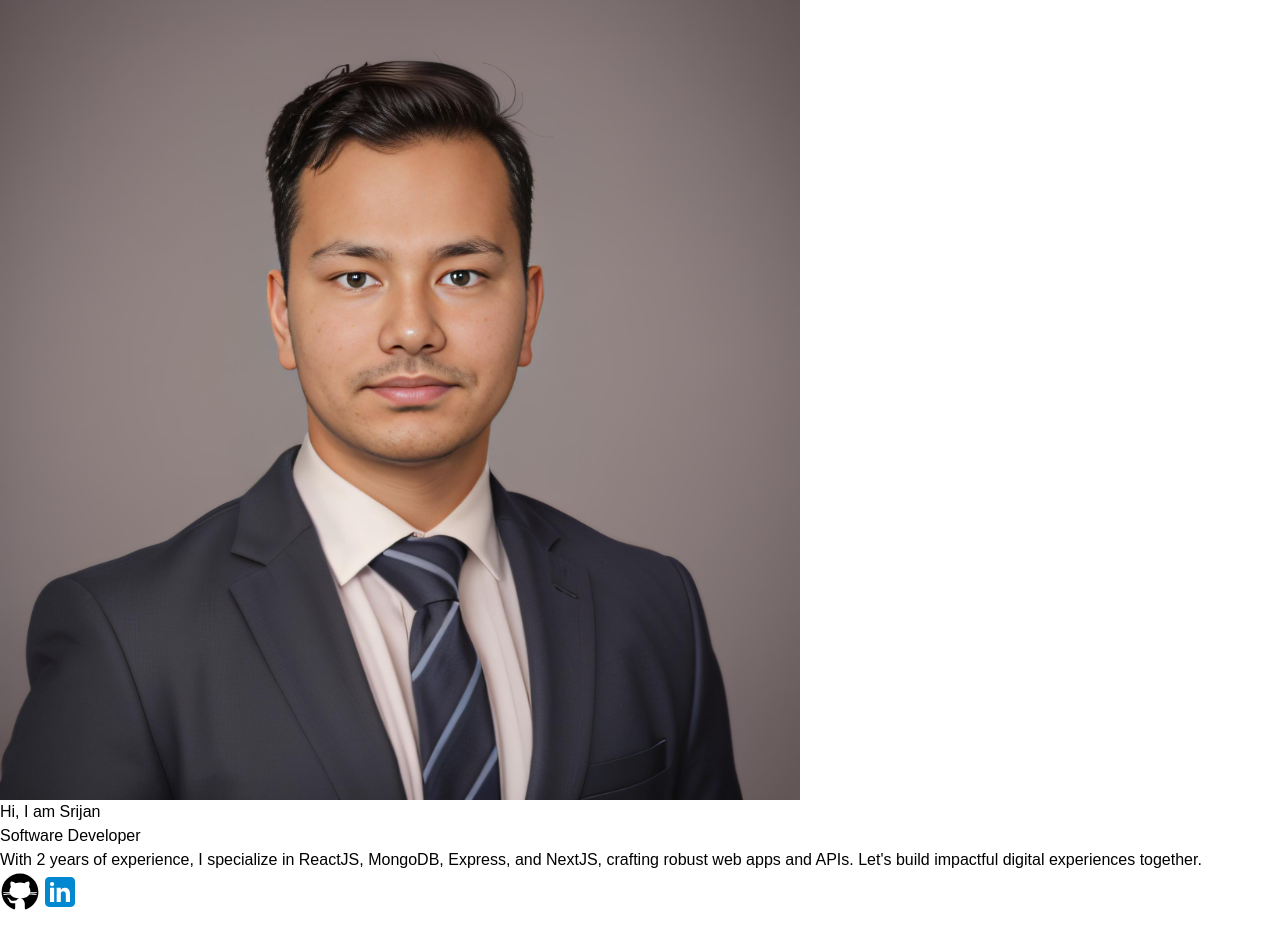
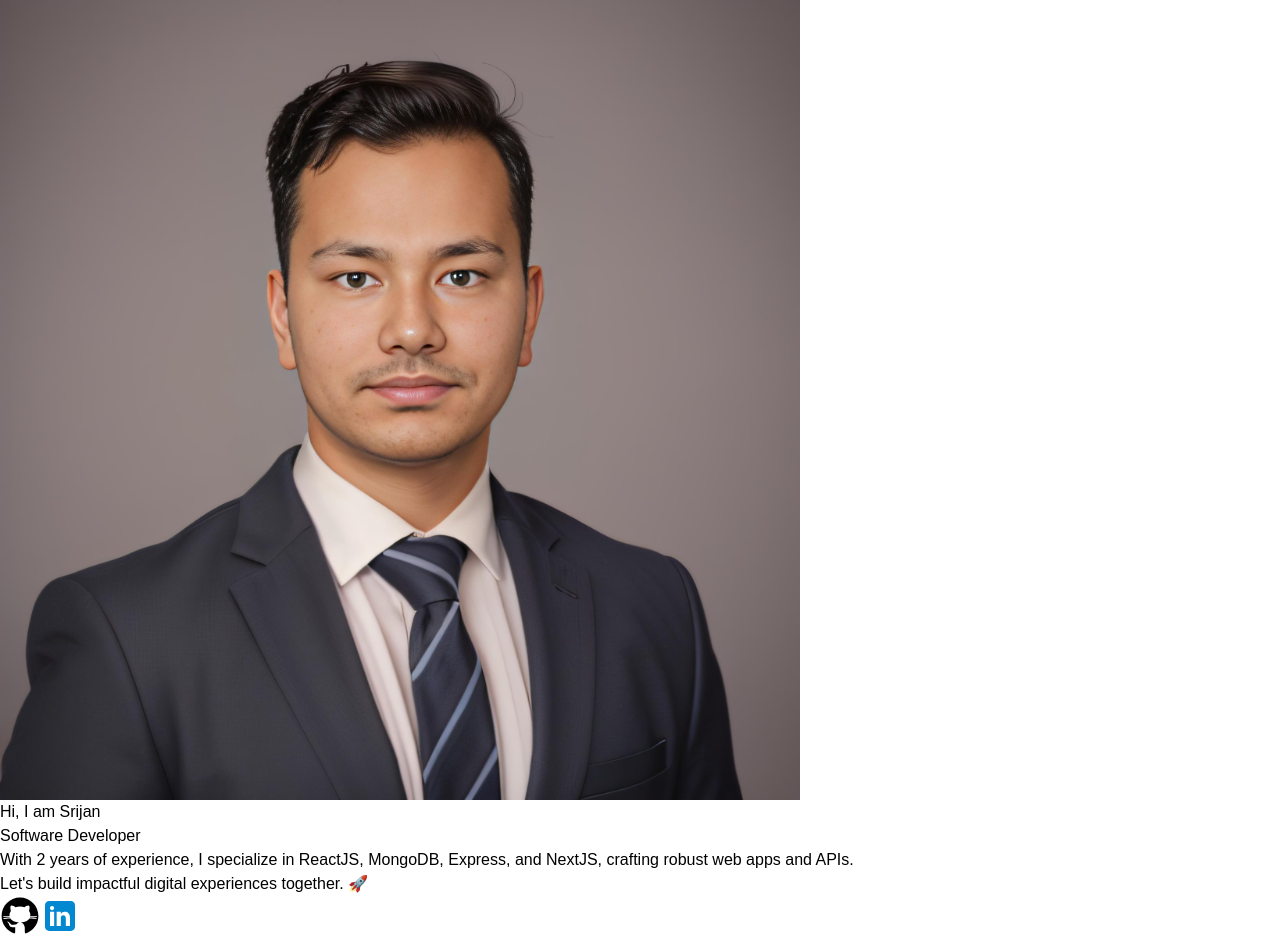
Before and after one commit to Srijanbista/Portfolio, a Next.js app: page / in a window 1280 px wide. Before the commit the page ends 919 px from the top, so only its background shows below. Built offline with nearby package versions, Linux system fonts and the light colour scheme.

Commit message:
change in typography and layout

```diff
--- a/src/app/components/SocialMediaHandle.tsx
+++ b/src/app/components/SocialMediaHandle.tsx
@@ -2,7 +2,7 @@
 
 const SocialMediaHandle = () => {
   return (
-    <div className="flex items-baseline gap-x-5">
+    <div className="flex items-baseline justify-center gap-x-5 lg:justify-start">
       <button
         type="button"
         className="cursor-pointer"
--- a/src/app/page.tsx
+++ b/src/app/page.tsx
@@ -3,10 +3,10 @@ import SocialMediaHandle from "./components/SocialMediaHandle";
 
 export default function Home() {
   return (
-    <main className="overflow-y-auto  px-20 scrollbar-thin">
+    <main className="overflow-y-auto px-10 scrollbar-thin lg:px-20">
       <section
         id="/"
-        className="flex h-screen flex-col items-center gap-y-10 pt-10 lg:flex-row-reverse lg:justify-center"
+        className="flex h-screen flex-col items-center gap-y-10 pt-5 lg:flex-row-reverse lg:justify-center lg:pt-10"
       >
         <Image
           src="/profile.jpg"
@@ -15,17 +15,20 @@ export default function Home() {
           alt="profile pic"
           className="h-60 w-60 rounded-full lg:h-96 lg:w-96"
         />
-        <div className="flex max-w-max flex-col justify-center gap-y-5">
-          <h1 className="text-4xl text-slate-900 lg:text-6xl">
+        <div className="flex max-w-max flex-col justify-center gap-y-3 lg:gap-y-6">
+          <h1 className="text-center text-4xl text-slate-900 lg:text-left lg:text-6xl">
             Hi, I am Srijan
           </h1>
-          <h2 className="text-4xl text-slate-900 lg:text-6xl">
+          <h2 className="text-center text-4xl text-slate-900 lg:text-left lg:text-6xl">
             Software Developer
           </h2>
-          <p className="text-slate- s w-3/4 text-wrap text-sm">
+          <p className="w-11/12 text-wrap text-justify text-sm text-slate-800">
             {`With 2 years of experience, I specialize in ReactJS, MongoDB,
-            Express, and NextJS, crafting robust web apps and APIs. Let's build
-            impactful digital experiences together.`}
+            Express, and NextJS, crafting robust web apps and APIs.`}
+          </p>
+          <p className="w-11/12 animate-pulse text-wrap text-lg text-slate-950">
+            {` Let's build
+            impactful digital experiences together. 🚀`}
           </p>
           <SocialMediaHandle />
         </div>
```
